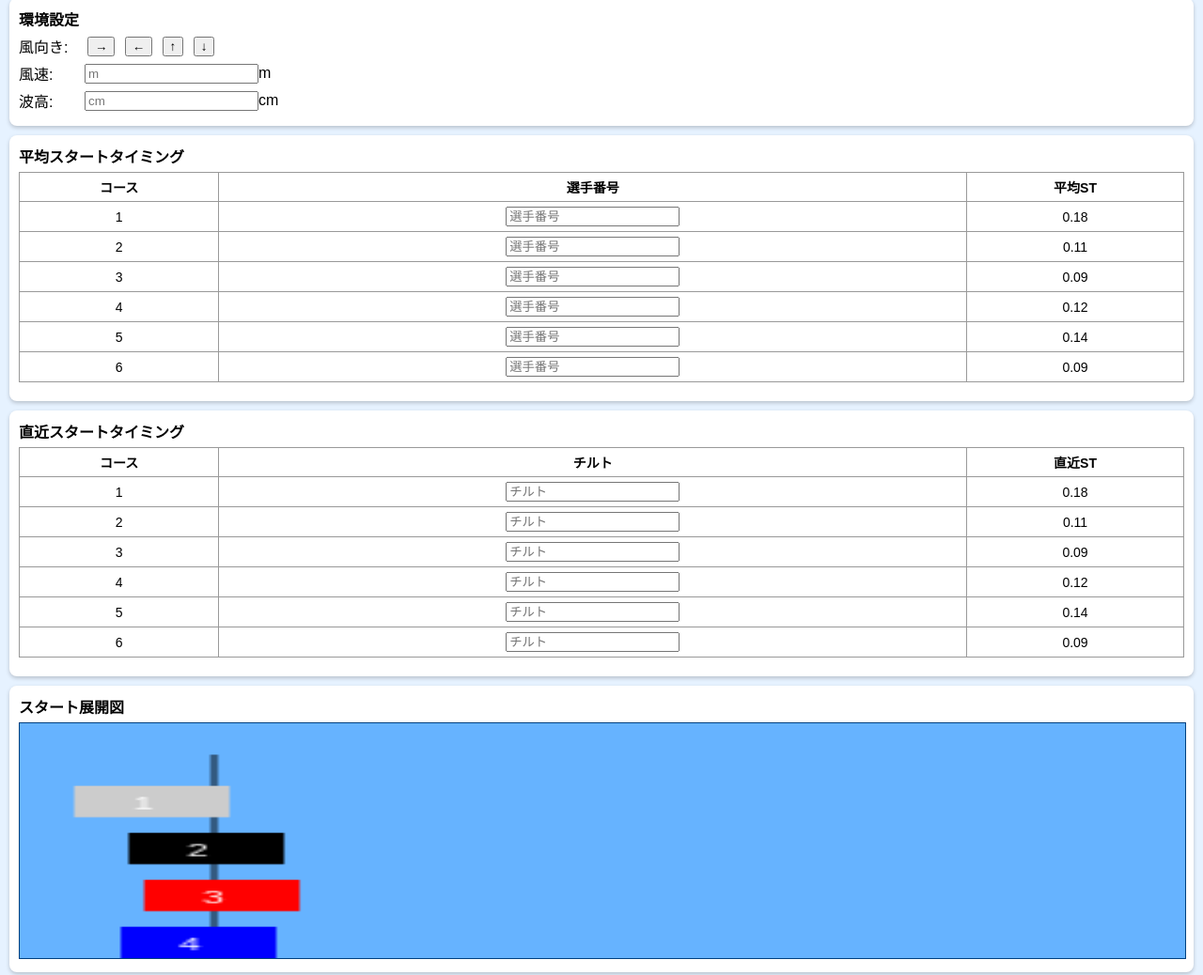
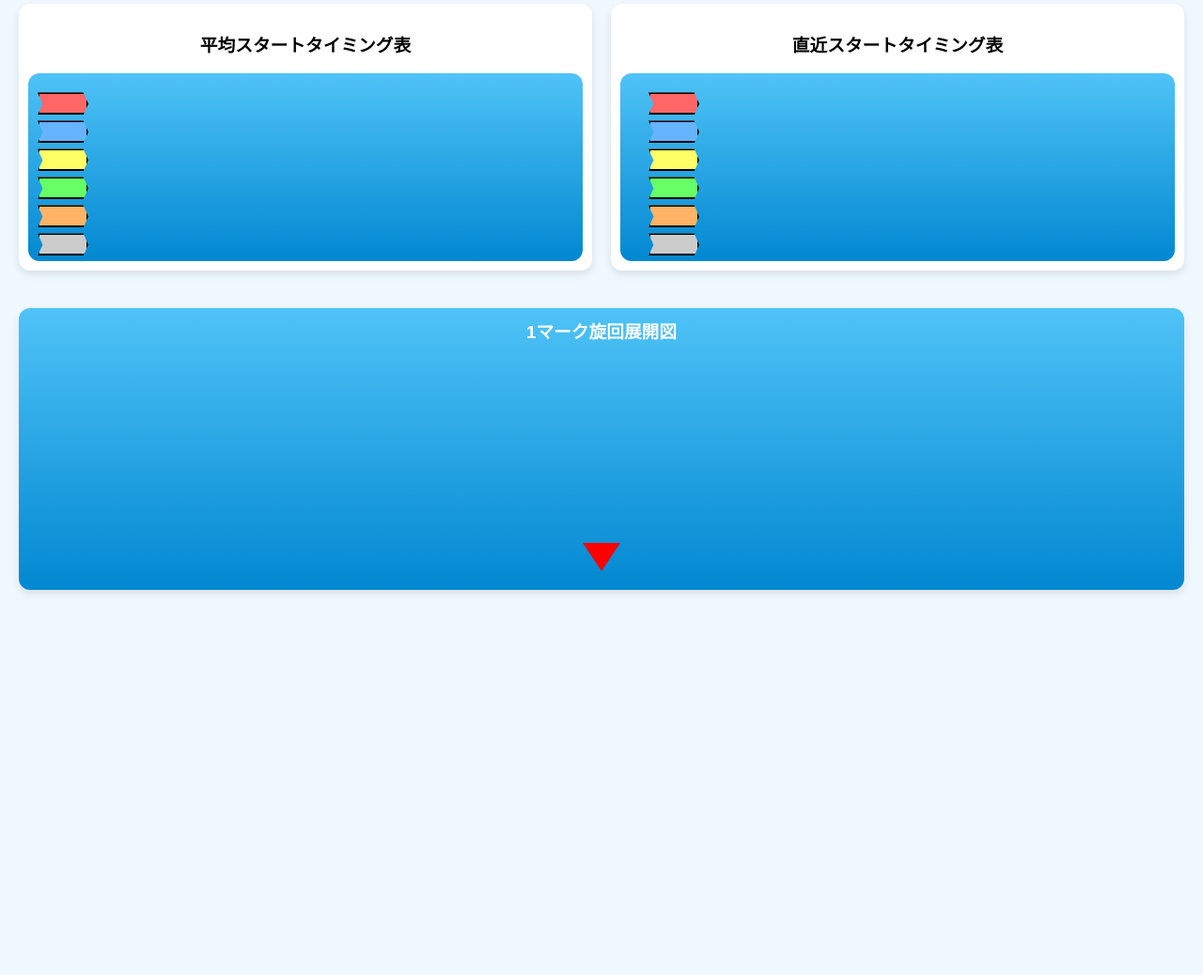
Before and after one commit to ta01da27o-arch/boat-ai-smart, a plain HTML site: page index.html in a window 1280 px wide. Shown: the part 61-1099 px from the top of the page at 94% size. After the commit the page ends 800 px from the top, so only its background shows below. Drawn offline with Linux system fonts and the light colour scheme.

Commit message:
Add files via upload

```diff
--- a/index.html
+++ b/index.html
@@ -1,245 +1,105 @@
 <!DOCTYPE html>
 <html lang="ja">
 <head>
-  <meta charset="UTF-8" />
-  <meta name="viewport" content="width=device-width, initial-scale=1.0" />
-  <title>ボートSTシミュレーター</title>
+  <meta charset="UTF-8">
+  <title>競艇スタート＆展開図</title>
   <style>
     body {
-      font-family: Arial, sans-serif;
-      background: #e6f2ff;
-      margin: 0;
-      padding: 0;
+      font-family: sans-serif;
+      margin: 20px;
+      background: #f0f8ff;
     }
-    header {
-      background: #004080;
-      color: white;
-      padding: 10px;
+    h2 {
       text-align: center;
-      font-size: 20px;
-      font-weight: bold;
+      margin-bottom: 10px;
     }
     .container {
+      display: flex;
+      justify-content: space-between;
+      gap: 20px;
+      margin-bottom: 40px;
+    }
+    .table-box {
+      flex: 1;
+      background: #fff;
+      border-radius: 12px;
       padding: 10px;
-    }
-    .env-section {
-      background: white;
-      padding: 10px;
-      margin-bottom: 10px;
-      border-radius: 8px;
-      box-shadow: 0 2px 4px rgba(0,0,0,0.2);
-    }
-    .env-section h2 {
-      font-size: 16px;
-      margin: 0 0 5px;
-    }
-    .row {
-      display: flex;
-      align-items: center;
-      margin: 5px 0;
-    }
-    .row span {
-      width: 70px;
-      display: inline-block;
-    }
-    .btn-group button {
-      margin: 0 3px;
-    }
-    table {
-      border-collapse: collapse;
-      width: 100%;
-      margin-bottom: 10px;
-    }
-    table th, table td {
-      border: 1px solid #999;
-      padding: 5px;
-      text-align: center;
-      font-size: 14px;
-    }
-    .board {
-      background: #99ccff;
-      border: 2px solid #004080;
-      border-radius: 8px;
-      margin: 10px 0;
-      padding: 10px;
+      box-shadow: 0 4px 8px rgba(0,0,0,0.1);
       text-align: center;
     }
+    .water {
+      position: relative;
+      width: 100%;
+      height: 200px;
+      background: linear-gradient(to bottom, #4fc3f7, #0288d1);
+      border-radius: 12px;
+      overflow: hidden;
+    }
     .boat {
-      display: inline-block;
-      width: 40px;
+      position: absolute;
+      width: 50px;
       height: 20px;
-      margin: 5px;
-      border-radius: 4px;
-      color: white;
-      font-weight: bold;
-      font-size: 12px;
-      line-height: 20px;
+      background: #fff;
+      clip-path: polygon(0% 0%, 90% 0%, 100% 50%, 90% 100%, 0% 100%, 10% 50%);
+      border: 2px solid #000;
     }
-    .boat1 { background: #ccc; }
-    .boat2 { background: #000; }
-    .boat3 { background: red; }
-    .boat4 { background: blue; }
-    .boat5 { background: gold; }
-    .boat6 { background: green; }
-    canvas {
+    .diagram {
+      position: relative;
       width: 100%;
-      height: 250px;
-      border: 1px solid #004080;
-      background: #66b3ff;
+      height: 300px;
+      background: linear-gradient(to bottom, #4fc3f7, #0288d1);
+      border-radius: 12px;
+      box-shadow: 0 4px 8px rgba(0,0,0,0.1);
+    }
+    .turn-mark {
+      position: absolute;
+      bottom: 20px;
+      left: 50%;
+      transform: translateX(-50%);
+      width: 0;
+      height: 0;
+      border-left: 20px solid transparent;
+      border-right: 20px solid transparent;
+      border-top: 30px solid red;
     }
   </style>
 </head>
 <body>
-  <header>ボートSTシミュレーター</header>
+
+  <h2>競艇スタート展示シミュレーション</h2>
+
+  <!-- 左右の表 -->
   <div class="container">
-
-    <!-- 環境設定 -->
-    <div class="env-section">
-      <h2>環境設定</h2>
-      <div class="row">
-        <span>風向き:</span>
-        <div class="btn-group">
-          <button onclick="setWind('→')">→</button>
-          <button onclick="setWind('←')">←</button>
-          <button onclick="setWind('↑')">↑</button>
-          <button onclick="setWind('↓')">↓</button>
-        </div>
-        <span id="windDir"></span>
-      </div>
-      <div class="row">
-        <span>風速:</span>
-        <input id="windSpeed" type="number" step="0.1" placeholder="m" onchange="updateEnv()"/> m
-      </div>
-      <div class="row">
-        <span>波高:</span>
-        <input id="wave" type="number" placeholder="cm" onchange="updateEnv()"/> cm
+    <div class="table-box">
+      <h3>平均スタートタイミング表</h3>
+      <div class="water">
+        <div class="boat" style="top:20px; left:10px; background:#ff6666;"></div>
+        <div class="boat" style="top:50px; left:10px; background:#66b3ff;"></div>
+        <div class="boat" style="top:80px; left:10px; background:#ffff66;"></div>
+        <div class="boat" style="top:110px; left:10px; background:#66ff66;"></div>
+        <div class="boat" style="top:140px; left:10px; background:#ffb366;"></div>
+        <div class="boat" style="top:170px; left:10px; background:#cccccc;"></div>
       </div>
     </div>
 
-    <!-- 平均スタートタイミング表 -->
-    <div class="env-section">
-      <h2>平均スタートタイミング</h2>
-      <table>
-        <thead>
-          <tr><th>コース</th><th>選手番号</th><th>平均ST</th></tr>
-        </thead>
-        <tbody id="avgSTTable">
-          <!-- JSで生成 -->
-        </tbody>
-      </table>
+    <div class="table-box">
+      <h3>直近スタートタイミング表</h3>
+      <div class="water">
+        <div class="boat" style="top:20px; left:30px; background:#ff6666;"></div>
+        <div class="boat" style="top:50px; left:30px; background:#66b3ff;"></div>
+        <div class="boat" style="top:80px; left:30px; background:#ffff66;"></div>
+        <div class="boat" style="top:110px; left:30px; background:#66ff66;"></div>
+        <div class="boat" style="top:140px; left:30px; background:#ffb366;"></div>
+        <div class="boat" style="top:170px; left:30px; background:#cccccc;"></div>
+      </div>
     </div>
-
-    <!-- 直近スタートタイミング表 -->
-    <div class="env-section">
-      <h2>直近スタートタイミング</h2>
-      <table>
-        <thead>
-          <tr><th>コース</th><th>チルト</th><th>直近ST</th></tr>
-        </thead>
-        <tbody id="recentSTTable">
-          <!-- JSで生成 -->
-        </tbody>
-      </table>
-    </div>
-
-    <!-- 展開図 -->
-    <div class="env-section">
-      <h2>スタート展開図</h2>
-      <canvas id="startCanvas"></canvas>
-    </div>
-
-    <div class="env-section">
-      <h2>1マーク旋回展開図</h2>
-      <canvas id="turnCanvas"></canvas>
-    </div>
-
   </div>
 
-  <script>
-    // 環境データ
-    let env = { wind: "", speed: 0, wave: 0 };
+  <!-- 1マーク旋回展開図 -->
+  <div class="diagram">
+    <h3 style="text-align:center; padding-top:10px; color:white;">1マーク旋回展開図</h3>
+    <div class="turn-mark"></div>
+  </div>
 
-    function setWind(dir) {
-      env.wind = dir;
-      document.getElementById("windDir").innerText = dir;
-    }
-    function updateEnv() {
-      env.speed = parseFloat(document.getElementById("windSpeed").value) || 0;
-      env.wave = parseFloat(document.getElementById("wave").value) || 0;
-    }
-
-    // 選手とSTデータ
-    let avgST = [0.18, 0.11, 0.09, 0.12, 0.14, 0.09];
-    let recentST = [0.18, 0.11, 0.09, 0.12, 0.14, 0.09];
-    let tilt = [0,0,0,0,0,0];
-
-    function renderTables() {
-      const avgTable = document.getElementById("avgSTTable");
-      avgTable.innerHTML = "";
-      avgST.forEach((st, i) => {
-        avgTable.innerHTML += `
-          <tr>
-            <td>${i+1}</td>
-            <td><input type="text" placeholder="選手番号"></td>
-            <td>${st.toFixed(2)}</td>
-          </tr>`;
-      });
-
-      const recTable = document.getElementById("recentSTTable");
-      recTable.innerHTML = "";
-      recentST.forEach((st, i) => {
-        recTable.innerHTML += `
-          <tr>
-            <td>${i+1}</td>
-            <td><input type="number" step="0.5" placeholder="チルト" onchange="tilt[${i}]=this.value"></td>
-            <td>${st.toFixed(2)}</td>
-          </tr>`;
-      });
-    }
-
-    function drawStart() {
-      const cvs = document.getElementById("startCanvas");
-      const ctx = cvs.getContext("2d");
-      ctx.clearRect(0,0,cvs.width,cvs.height);
-
-      // スタートライン
-      ctx.beginPath();
-      ctx.moveTo(50,20);
-      ctx.lineTo(50,cvs.height-20);
-      ctx.strokeStyle = "black";
-      ctx.stroke();
-
-      // ボート描画
-      const colors = ["#ccc","#000","red","blue","gold","green"];
-      avgST.forEach((st,i)=>{
-        ctx.fillStyle = colors[i];
-        let x = 50 - st*200; // STが小さいほど右側
-        let y = 40 + i*30;
-        ctx.fillRect(x,y,40,20);
-        ctx.fillStyle = "white";
-        ctx.fillText(i+1, x+15, y+15);
-      });
-    }
-
-    function drawTurn() {
-      const cvs = document.getElementById("turnCanvas");
-      const ctx = cvs.getContext("2d");
-      ctx.clearRect(0,0,cvs.width,cvs.height);
-
-      const colors = ["#ccc","#000","red","blue","gold","green"];
-      recentST.forEach((st,i)=>{
-        ctx.fillStyle = colors[i];
-        let x = 50 + st*200;
-        let y = 40 + i*30 + (Math.random()*20-10);
-        ctx.fillRect(x,y,40,20);
-        ctx.fillStyle = "white";
-        ctx.fillText(i+1, x+15, y+15);
-      });
-    }
-
-    renderTables();
-    drawStart();
-    drawTurn();
-  </script>
 </body>
 </html>
```
